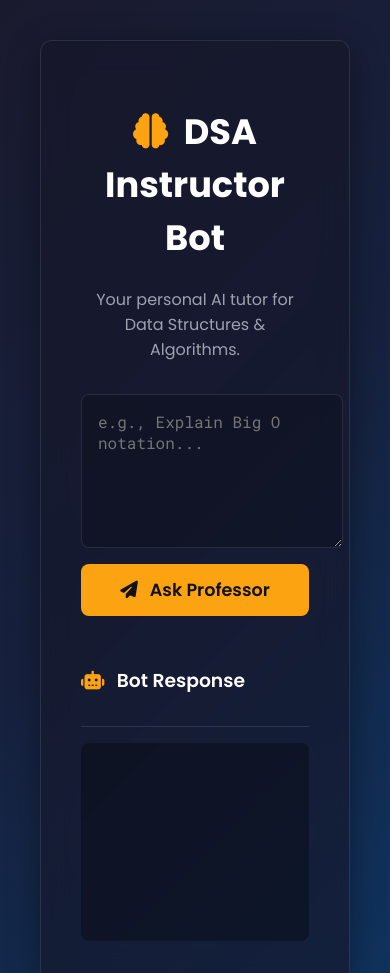
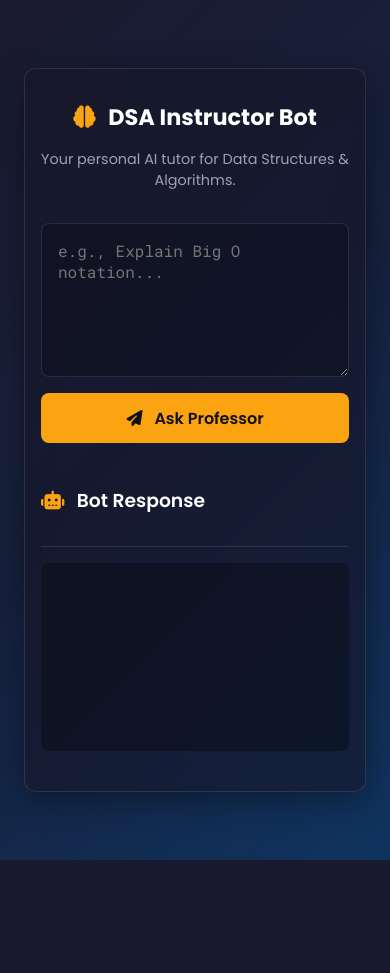
Before and after one commit to hanishbansal231/Learn-Ai, a website: page index.html in a window 390 px wide. Shown: the top 973 px of the page. After the commit the page ends 860 px from the top, so only its background shows below. Drawn offline with nearby package versions, Linux system fonts and the light colour scheme.

Commit message:
issue fixed

```diff
--- a/dsa.js
+++ b/dsa.js
@@ -9,7 +9,8 @@
   const GEMINI_API_KEY = "AIzaSyANDPTv9P66nzu-WPNIuFGhMjH1P136L8A";
   const API_URL = `https://generativelanguage.googleapis.com/v1beta/models/gemini-1.5-flash-latest:generateContent?key=${GEMINI_API_KEY}`;
   const systemInstruction = {
-        parts: [{ text: `
+    parts: [{
+      text: `
 You are a world-class Data Structures and Algorithms (DSA) Instructor bot.
 🔥 STRICT RULES:
 1. DSA Questions: Be polite, helpful, and give clear, beginner-level explanations. Use full Markdown for formatting (bold, italics, lists, etc.). ALWAYS wrap code in Markdown fences (\`\`\`language ... \`\`\`).
--- a/index.html
+++ b/index.html
@@ -1,19 +1,23 @@
 <!DOCTYPE html>
 <html lang="en">
+
 <head>
     <meta charset="UTF-8">
     <meta name="viewport" content="width=device-width, initial-scale=1.0">
-    <title>Optimized DSA Bot</title>
+    <title>DSA Bot</title>
     <link rel="stylesheet" href="style.css">
     <!-- Fonts and Icons -->
     <link rel="preconnect" href="https://fonts.googleapis.com">
     <link rel="preconnect" href="https://fonts.gstatic.com" crossorigin>
-    <link href="https://fonts.googleapis.com/css2?family=Poppins:wght@400;600;700&family=Roboto+Mono&display=swap" rel="stylesheet">
+    <link href="https://fonts.googleapis.com/css2?family=Poppins:wght@400;600;700&family=Roboto+Mono&display=swap"
+        rel="stylesheet">
     <link rel="stylesheet" href="https://cdnjs.cloudflare.com/ajax/libs/font-awesome/6.5.1/css/all.min.css">
 
     <!-- highlight.js for Code Syntax Highlighting -->
-    <link rel="stylesheet" href="https://cdnjs.cloudflare.com/ajax/libs/highlight.js/11.9.0/styles/atom-one-dark.min.css">
+    <link rel="stylesheet"
+        href="https://cdnjs.cloudflare.com/ajax/libs/highlight.js/11.9.0/styles/atom-one-dark.min.css">
 </head>
+
 <body>
     <div class="main-container">
         <header class="app-header">
@@ -45,4 +49,5 @@
     <script src="https://cdn.jsdelivr.net/npm/marked/marked.min.js"></script>
     <script src="dsa.js"></script>
 </body>
+
 </html>
--- a/style.css
+++ b/style.css
@@ -13,27 +13,154 @@
     --font-mono: 'Roboto Mono', monospace;
     --border-radius: 12px;
 }
+
 /* ... (Keep all the general styles like body, main-container, header, input-area, etc. from the "Professional UI" answer) ... */
 
-body { background-color: var(--bg-color); background-image: linear-gradient(135deg, #1a1a2e 0%, #16213e 50%, #0f3460 100%); color: var(--text-primary); font-family: var(--font-primary); display: flex; justify-content: center; align-items: center; min-height: 100vh; padding: 2rem; box-sizing: border-box; }
-.main-container { width: 100%; max-width: 800px; background: var(--primary-glass); backdrop-filter: blur(15px); -webkit-backdrop-filter: blur(15px); border: 1px solid var(--border-color); border-radius: var(--border-radius); padding: 2.5rem; box-shadow: 0 8px 32px 0 rgba(0, 0, 0, 0.37); }
-.app-header { text-align: center; margin-bottom: 2rem; }
-.app-header h1 { font-size: 2.2rem; font-weight: 700; color: #fff; }
-.app-header h1 i { color: var(--accent-color); margin-right: 0.5rem; }
-.app-header p { color: var(--text-secondary); font-size: 1rem; }
-.input-area { display: flex; flex-direction: column; gap: 1rem; margin-bottom: 2rem; }
-textarea { width: 100%; min-height: 120px; padding: 1rem; border-radius: 8px; border: 1px solid var(--border-color); background-color: rgba(0, 0, 0, 0.2); color: var(--text-primary); font-family: var(--font-mono); font-size: 1rem; resize: vertical; transition: border-color 0.3s, box-shadow 0.3s; }
-textarea:focus { outline: none; border-color: var(--accent-color); box-shadow: 0 0 0 3px rgba(252, 163, 17, 0.3); }
-#submitBtn { display: flex; align-items: center; justify-content: center; gap: 0.75rem; padding: 0.8rem 1.5rem; border: none; border-radius: 8px; background-color: var(--accent-color); color: #111; font-weight: 600; font-family: var(--font-primary); font-size: 1.1rem; cursor: pointer; transition: background-color 0.3s ease, transform 0.1s ease; }
-#submitBtn:hover { background-color: var(--accent-hover); }
-#submitBtn:active { transform: scale(0.98); }
-#submitBtn:disabled { background-color: #555; cursor: not-allowed; }
-.response-container { margin-top: 1.5rem; }
-.response-header { display: flex; justify-content: space-between; align-items: center; margin-bottom: 1rem; padding-bottom: 0.75rem; border-bottom: 1px solid var(--border-color); }
-.response-header h3 { font-weight: 600; color: #fff; }
-.response-header i { margin-right: 0.5rem; color: var(--accent-color); }
-.loader { border: 4px solid rgba(255, 255, 255, 0.2); border-top: 4px solid var(--accent-color); border-radius: 50%; width: 40px; height: 40px; animation: spin 1s linear infinite; margin: 2rem auto; }
-@keyframes spin { 0% { transform: rotate(0deg); } 100% { transform: rotate(360deg); } }
+body {
+    background-color: var(--bg-color);
+    background-image: linear-gradient(135deg, #1a1a2e 0%, #16213e 50%, #0f3460 100%);
+    color: var(--text-primary);
+    font-family: var(--font-primary);
+    display: flex;
+    justify-content: center;
+    align-items: center;
+    min-height: 100vh;
+    padding: 2rem;
+    box-sizing: border-box;
+}
+
+.main-container {
+    width: 100%;
+    max-width: 800px;
+    background: var(--primary-glass);
+    backdrop-filter: blur(15px);
+    -webkit-backdrop-filter: blur(15px);
+    border: 1px solid var(--border-color);
+    border-radius: var(--border-radius);
+    padding: 2.5rem;
+    box-shadow: 0 8px 32px 0 rgba(0, 0, 0, 0.37);
+}
+
+.app-header {
+    text-align: center;
+    margin-bottom: 2rem;
+}
+
+.app-header h1 {
+    font-size: 2.2rem;
+    font-weight: 700;
+    color: #fff;
+}
+
+.app-header h1 i {
+    color: var(--accent-color);
+    margin-right: 0.5rem;
+}
+
+.app-header p {
+    color: var(--text-secondary);
+    font-size: 1rem;
+}
+
+.input-area {
+    display: flex;
+    flex-direction: column;
+    gap: 1rem;
+    margin-bottom: 2rem;
+}
+
+textarea {
+    /* width: 100%; */
+    min-height: 120px;
+    padding: 1rem;
+    border-radius: 8px;
+    border: 1px solid var(--border-color);
+    background-color: rgba(0, 0, 0, 0.2);
+    color: var(--text-primary);
+    font-family: var(--font-mono);
+    font-size: 1rem;
+    resize: vertical;
+    transition: border-color 0.3s, box-shadow 0.3s;
+}
+
+textarea:focus {
+    outline: none;
+    border-color: var(--accent-color);
+    box-shadow: 0 0 0 3px rgba(252, 163, 17, 0.3);
+}
+
+#submitBtn {
+    display: flex;
+    align-items: center;
+    justify-content: center;
+    gap: 0.75rem;
+    padding: 0.8rem 1.5rem;
+    border: none;
+    border-radius: 8px;
+    background-color: var(--accent-color);
+    color: #111;
+    font-weight: 600;
+    font-family: var(--font-primary);
+    font-size: 1.1rem;
+    cursor: pointer;
+    transition: background-color 0.3s ease, transform 0.1s ease;
+}
+
+#submitBtn:hover {
+    background-color: var(--accent-hover);
+}
+
+#submitBtn:active {
+    transform: scale(0.98);
+}
+
+#submitBtn:disabled {
+    background-color: #555;
+    cursor: not-allowed;
+}
+
+.response-container {
+    margin-top: 1.5rem;
+}
+
+.response-header {
+    display: flex;
+    justify-content: space-between;
+    align-items: center;
+    margin-bottom: 1rem;
+    padding-bottom: 0.75rem;
+    border-bottom: 1px solid var(--border-color);
+}
+
+.response-header h3 {
+    font-weight: 600;
+    color: #fff;
+}
+
+.response-header i {
+    margin-right: 0.5rem;
+    color: var(--accent-color);
+}
+
+.loader {
+    border: 4px solid rgba(255, 255, 255, 0.2);
+    border-top: 4px solid var(--accent-color);
+    border-radius: 50%;
+    width: 40px;
+    height: 40px;
+    animation: spin 1s linear infinite;
+    margin: 2rem auto;
+}
+
+@keyframes spin {
+    0% {
+        transform: rotate(0deg);
+    }
+
+    100% {
+        transform: rotate(360deg);
+    }
+}
 
 /* --- OPTIMIZED RESPONSE AREA STYLES --- */
 #response-content-area {
@@ -47,19 +174,150 @@
 }
 
 /* Markdown Element Styling */
-#response-content-area p { margin-bottom: 1rem; font-family: var(--font-primary); }
-#response-content-area p:last-child { margin-bottom: 0; }
-#response-content-area ul, #response-content-area ol { padding-left: 1.5rem; margin-bottom: 1rem; }
-#response-content-area strong { font-weight: 600; color: #fff; }
-#response-content-area em { font-style: italic; color: var(--text-secondary); }
-#response-content-area a { color: var(--accent-hover); text-decoration: none; }
-#response-content-area a:hover { text-decoration: underline; }
+#response-content-area p {
+    margin-bottom: 1rem;
+    font-family: var(--font-primary);
+}
+
+#response-content-area p:last-child {
+    margin-bottom: 0;
+}
+
+#response-content-area ul,
+#response-content-area ol {
+    padding-left: 1.5rem;
+    margin-bottom: 1rem;
+}
+
+#response-content-area strong {
+    font-weight: 600;
+    color: #fff;
+}
+
+#response-content-area em {
+    font-style: italic;
+    color: var(--text-secondary);
+}
+
+#response-content-area a {
+    color: var(--accent-hover);
+    text-decoration: none;
+}
+
+#response-content-area a:hover {
+    text-decoration: underline;
+}
 
 /* Code Block Styling (copied from chat system) */
-.code-block-container { background-color: #282c34; border-radius: 8px; margin: 1.5rem 0; overflow: hidden; border: 1px solid rgba(255, 255, 255, 0.1); }
-.code-block-header { display: flex; justify-content: space-between; align-items: center; background-color: rgba(0, 0, 0, 0.3); padding: 0.5rem 1rem; color: var(--text-secondary); font-family: var(--font-mono); font-size: 0.85rem; }
-.code-block-header .language { text-transform: uppercase; font-weight: 600; }
-.copy-code-btn { display: flex; align-items: center; gap: 0.5rem; background: transparent; border: none; color: var(--text-secondary); padding: 0.3rem 0.6rem; border-radius: 5px; cursor: pointer; transition: background 0.2s, color 0.2s; }
-.copy-code-btn:hover { background: rgba(255, 255, 255, 0.1); color: #fff; }
-.code-block-container pre { margin: 0; }
-.code-block-container code.hljs { padding: 1rem; background: transparent; }
+.code-block-container {
+    background-color: #282c34;
+    border-radius: 8px;
+    margin: 1.5rem 0;
+    overflow: hidden;
+    border: 1px solid rgba(255, 255, 255, 0.1);
+}
+
+.code-block-header {
+    display: flex;
+    justify-content: space-between;
+    align-items: center;
+    background-color: rgba(0, 0, 0, 0.3);
+    padding: 0.5rem 1rem;
+    color: var(--text-secondary);
+    font-family: var(--font-mono);
+    font-size: 0.85rem;
+}
+
+.code-block-header .language {
+    text-transform: uppercase;
+    font-weight: 600;
+}
+
+.copy-code-btn {
+    display: flex;
+    align-items: center;
+    gap: 0.5rem;
+    background: transparent;
+    border: none;
+    color: var(--text-secondary);
+    padding: 0.3rem 0.6rem;
+    border-radius: 5px;
+    cursor: pointer;
+    transition: background 0.2s, color 0.2s;
+}
+
+.copy-code-btn:hover {
+    background: rgba(255, 255, 255, 0.1);
+    color: #fff;
+}
+
+.code-block-container pre {
+    margin: 0;
+}
+
+.code-block-container code.hljs {
+    padding: 1rem;
+    background: transparent;
+}
+
+
+/* ... PASTE ALL YOUR PREVIOUS CSS CODE HERE ... */
+
+
+/* ================================================================== */
+/*                      MOBILE RESPONSIVENESS                         */
+/* ================================================================== */
+/* These styles apply only when the screen is 768px wide or less. */
+
+@media (max-width: 768px) {
+    body {
+        /* Reduce the outer padding on mobile to give the card more space */
+        padding: 1rem;
+    }
+
+    .main-container {
+        /* Reduce the inner padding of the main container */
+        padding: 1.5rem;
+    }
+
+    .app-header h1 {
+        /* Make the main title smaller to prevent awkward wrapping */
+        font-size: 1.6rem;
+    }
+
+    .app-header p {
+        /* Slightly smaller subtitle */
+        font-size: 0.9rem;
+    }
+
+    #submitBtn {
+        /* Slightly smaller button text on mobile */
+        font-size: 1rem;
+    }
+
+    #response-content-area {
+        /* Reduce padding inside the response box to maximize content space */
+        padding: 1.2rem;
+    }
+
+    .code-block-container pre,
+    .code-block-container code.hljs {
+        /* Ensure code text doesn't have excess padding on mobile */
+        padding: 1rem;
+    }
+}
+
+@media (max-width: 480px) {
+    /* Further refinements for very small phone screens */
+    .main-container {
+        padding: 1rem;
+    }
+
+    .app-header h1 {
+        font-size: 1.4rem;
+    }
+
+    .input-area, .response-container {
+        margin-bottom: 1.5rem;
+    }
+}
```
Lines whose indentation alone changed are shown as unchanged.
